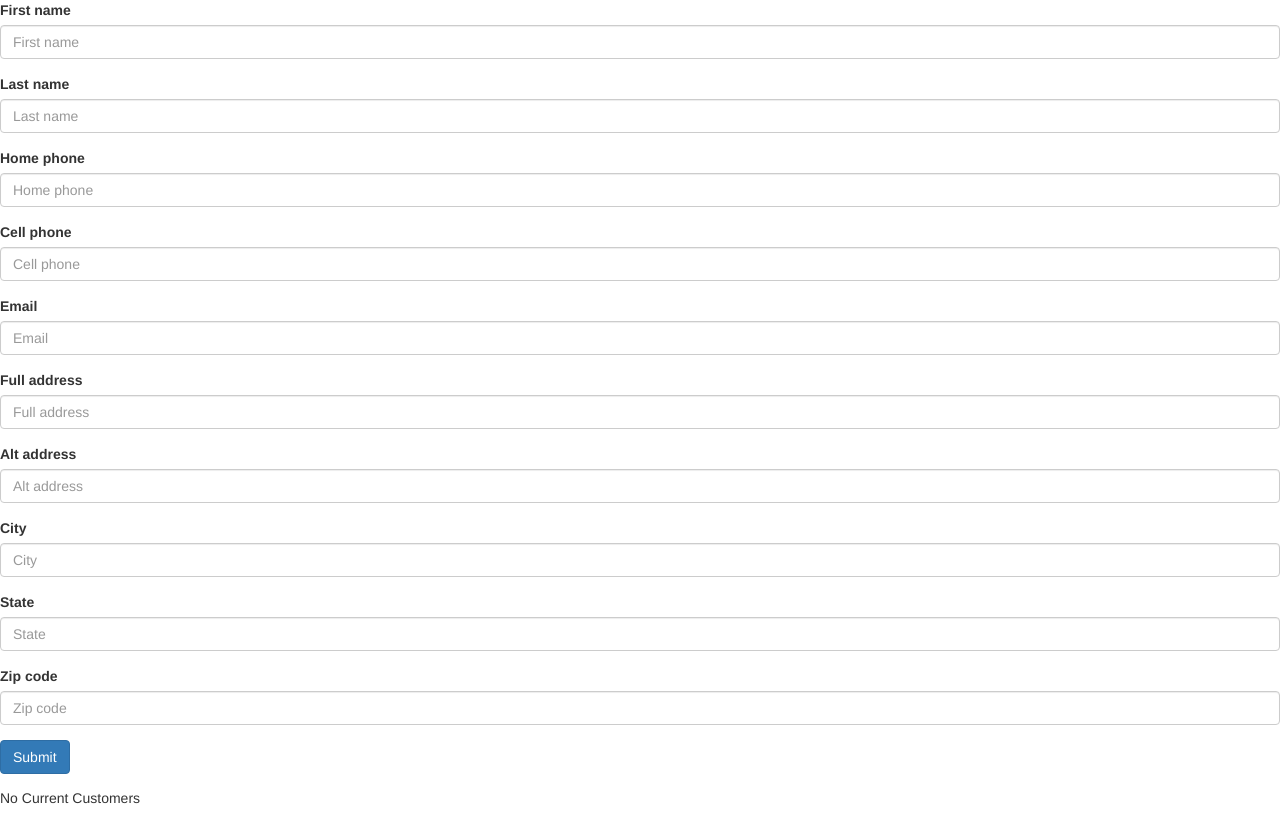
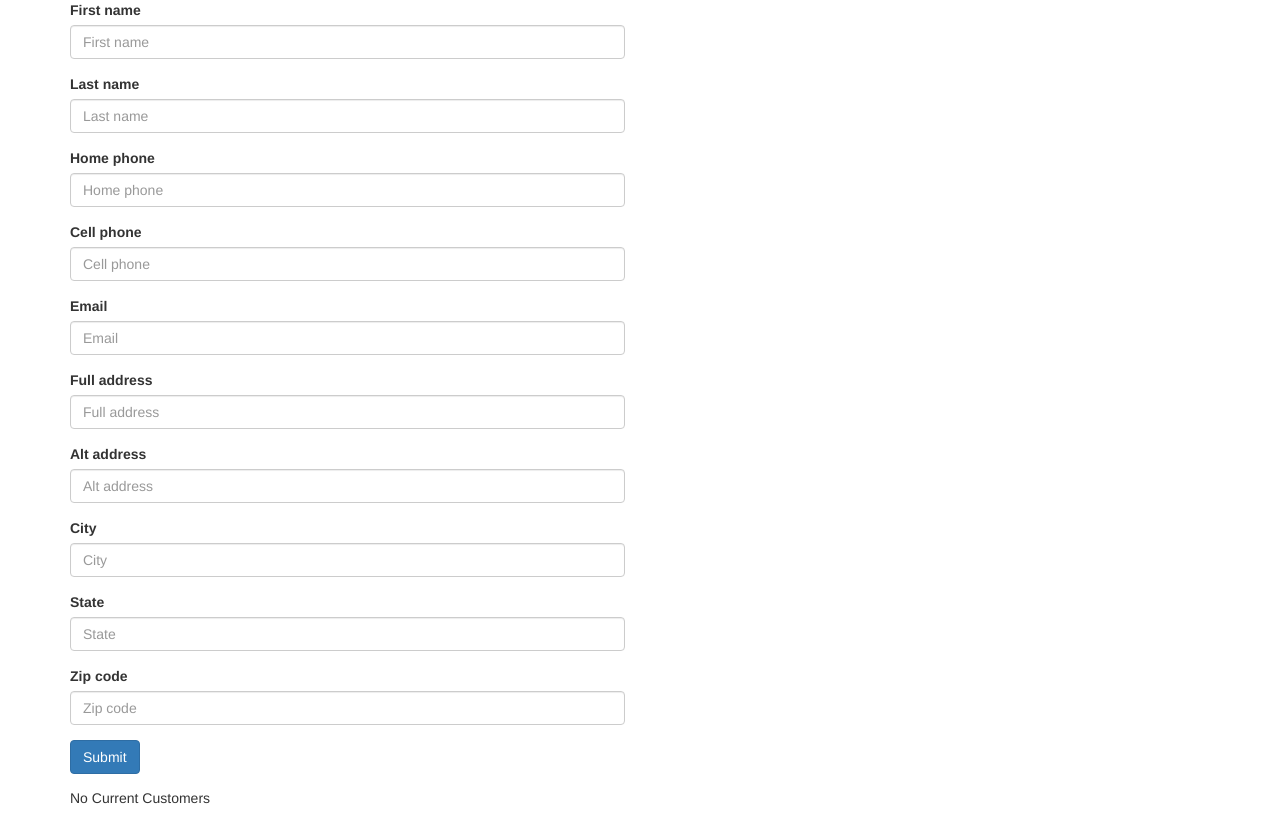
Before and after one commit to bradma/SuvBra, a Django app: a page that uses templates/suvbra/home.html in a window 1280 px wide. Run offline with Django 3.2, Linux system fonts and the light colour scheme; data that the repository does not hold is empty; some libraries are stand-ins or nearby versions.

Commit message:
Fixing up concept idea

```diff
--- a/templates/suvbra/home.html
+++ b/templates/suvbra/home.html
@@ -7,8 +7,10 @@
 
 {# Display django.contrib.messages as Bootstrap alerts #}
 
-{# Display a form #}
-<form action="/url/to/submit/" method="post" class="form">
+<div class = "container">
+    <div class="row">
+        <div class="col-md-6">
+        <form action="#" method="post" class="form">
           {% csrf_token %}
           {% bootstrap_form form %}
           {% buttons %}
@@ -17,6 +19,8 @@
             </button>
           {% endbuttons %}
         </form>
+        </div>
+    </div>
     {% if customer_info %}
         {% for customers in customer_info %}
             <div>
@@ -28,5 +32,4 @@
             <p>No Current Customers</p>
         </div>
     {% endif %}
-
-{# Read the documentation for more information #}
+</div>
```
Lines whose indentation alone changed are shown as unchanged.
